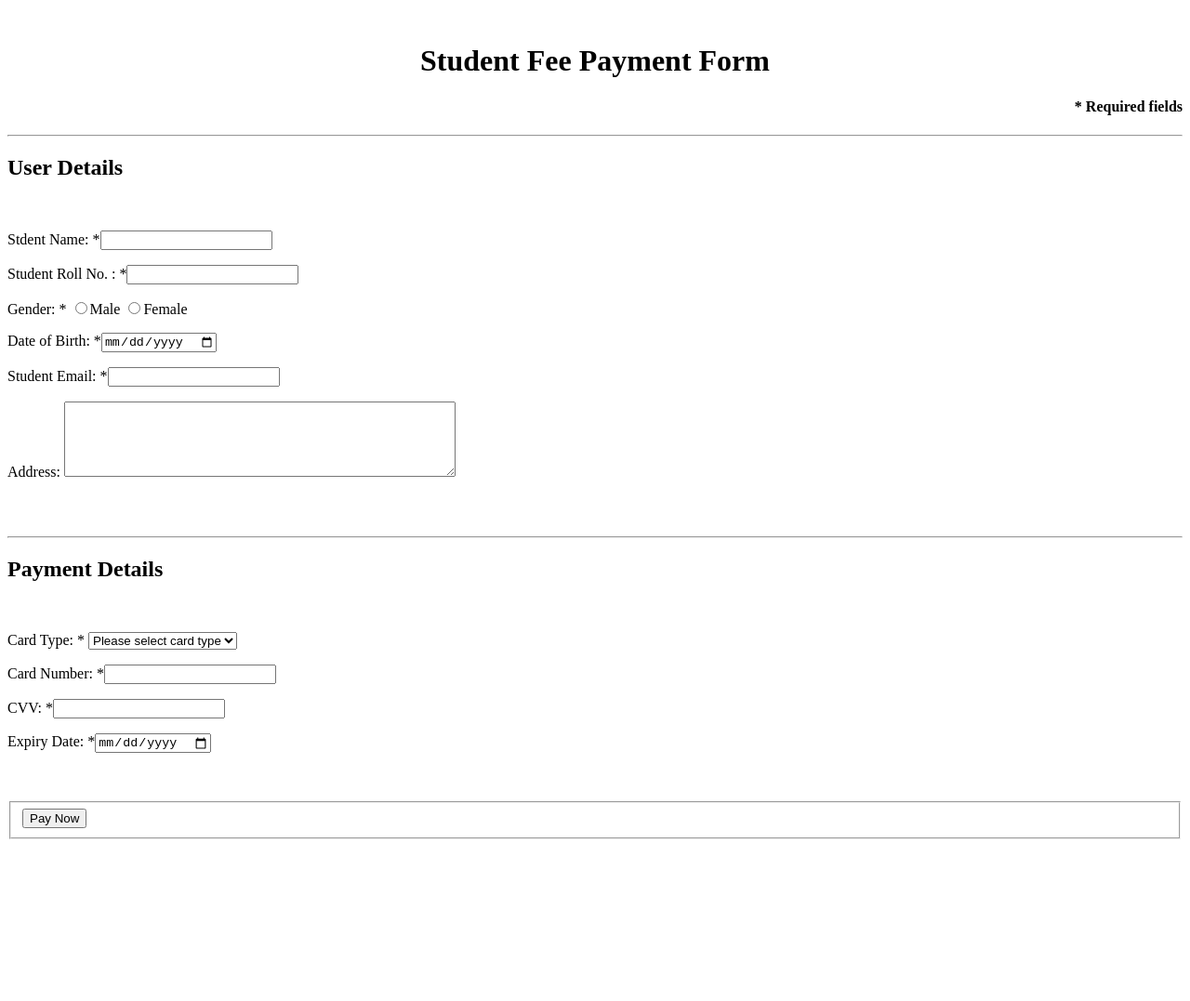
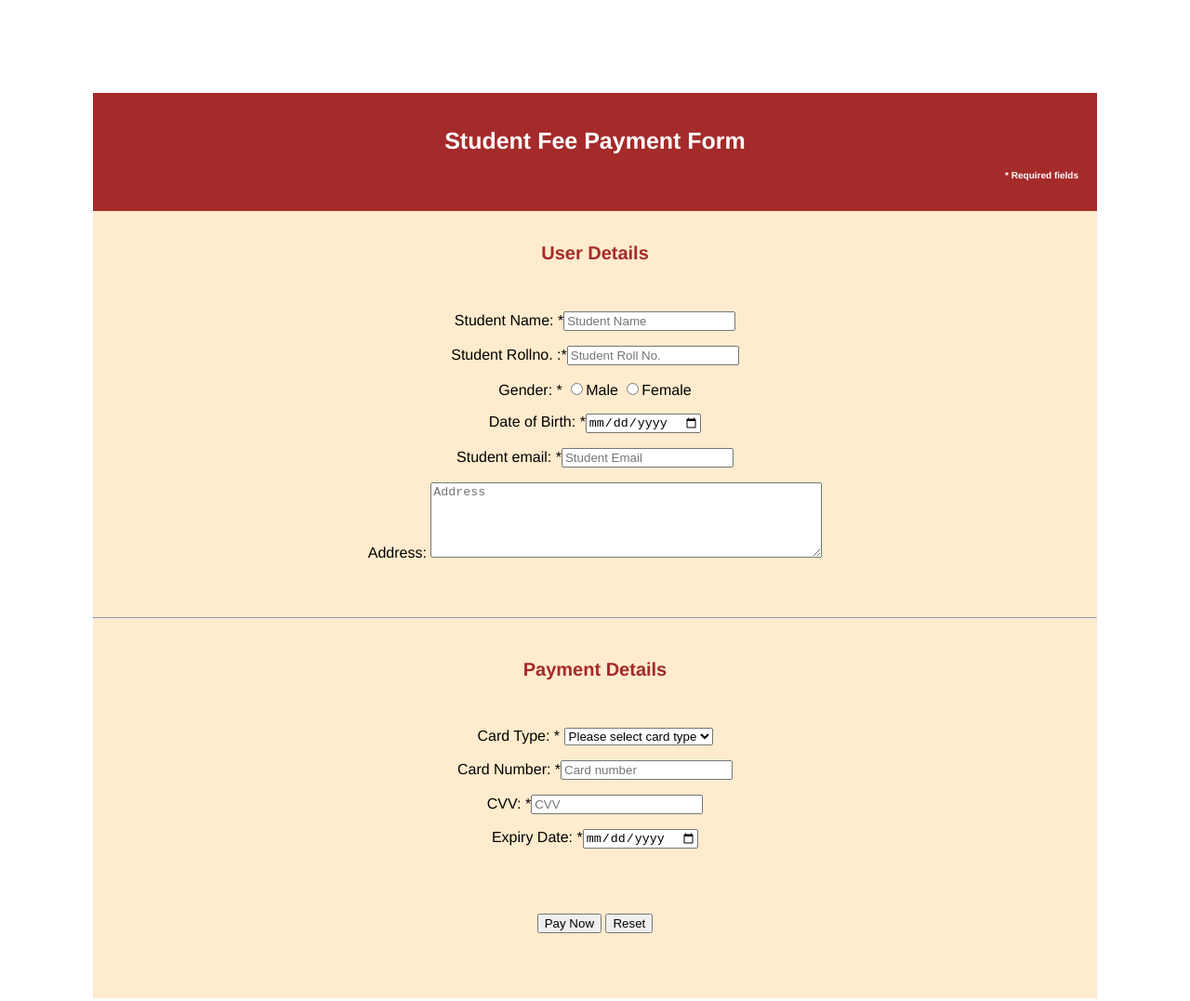
Before and after one commit to Diksha4111/WEB_DEV, a plain HTML site: page payment form.html in a window 1280 px wide. Shown: the whole page at 93% size. Before the commit the page ends 929 px from the top, so only its background shows below. Drawn offline with Linux system fonts and the light colour scheme.

Commit message:
payment form.html

```diff
--- a/payment form.html
+++ b/payment form.html
@@ -5,26 +5,33 @@
     <meta http-equiv="X-UA-Compatible" content="IE=edge">
     <meta name="viewport" content="width=device-width, initial-scale=1.0">
     <title>Lecture_3</title>
+    <link rel="stylesheet" href="/style_payment_form.css">
 </head>
 <body>
-    <br>
+    <header>
     <h1><center>Student Fee Payment Form</center></h1>
     <h4 style="text-align: right;">* Required fields</h4>
-    <hr>
-    <form action="">
+    </header>
+    <main>
+        <form action="">
+        <section>
+        <br>
         <h2>User Details</h2>
         <br>
-        <p>Stdent Name: *<input type="text" name="name" required></p>
-        <p>Student Roll No. : *<input type="number" name="rollno" id="rollno" required></p>
+        <p>Student Name: *<input type="text" placeholder="Student Name" name="name" required></p>
+        <p>Student Rollno. :*<input type="number" placeholder="Student Roll No." name="rollno" id="rollno" required></p>
         <p>Gender: *
         <input type="radio" name="gender" id="male" required>Male
         <input type="radio" name="gender" id="female" readonly>Female </p>
         <p>Date of Birth: *<input type="date" name="dob" id="dob" required></p>
-        <p>Student Email: *<input type="email" name="email" id="email" required></p>
-        <p>Address: <textarea name="address" id="address" cols="50" rows="5"></textarea></p>
+        <p>Student email: *<input type="email" placeholder="Student Email" name="email" id="email" required></p>
+        <p>Address: <textarea name="address" placeholder="Address" id="address" cols="50" rows="5"></textarea></p>
         <br>
         <br>
-        <hr>
+        </section>
+        <hr style="color: white;">
+        <section>
+        <br>
         <h2>Payment Details</h2>
         <br>
         <p>Card Type: *
@@ -35,13 +42,17 @@
                 <option value="rupay">Rupay</option>
             </select>
         </p>
-        <p>Card Number: *<input type="number" name="cardno" id="cardno" required> </p>
-        <p>CVV: *<input type="password" name="cvv" id="cvv" required></p>
-        <p>Expiry Date: *<input type="date" name="exp_date" id="exp_date" required></p>
+        <p>Card Number: *<input type="number" placeholder="Card number" name="cardno" id="cardno" required> </p>
+        <p>CVV: *<input type="password" placeholder="CVV" name="cvv" id="cvv" required></p>
+        <p>Expiry Date: *<input type="date" placeholder="Expiry Date" name="exp_date" id="exp_date" required></p>
         <br>
         <br>
-        <fieldset><input type="submit" Value="Pay Now"></fieldset>
         <br>
-    </form>
+        <button type="submit" >Pay Now</button>
+        <button type="reset">Reset</button>
+        <br>
+        </section>
+        </form>
+    </main>
 </body>
 </html>
```
